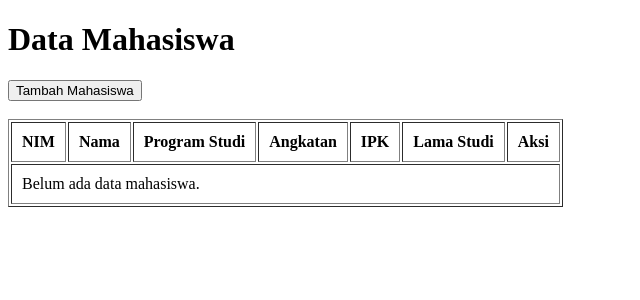
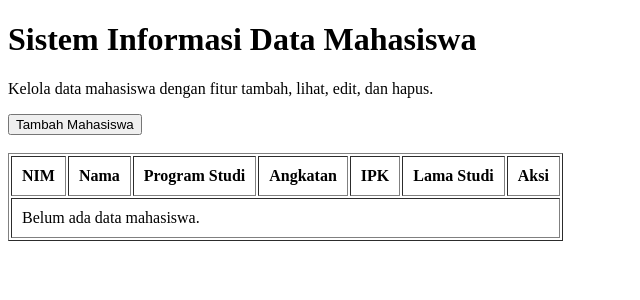
Before and after one commit to muhammadindra93266-del/mahasiswa-app, a Flask app: page / in a window 1280 px wide. Shown: the top 300 px of the page, without its empty margins (0-640 px from the left). Run offline with Flask 3, Linux system fonts and the light colour scheme; data that the repository does not hold is empty.

Commit message:
Perbaiki tampilan halaman utama

```diff
--- a/templates/index.html
+++ b/templates/index.html
@@ -6,7 +6,8 @@
 </head>
 <body>
 
-    <h1>Data Mahasiswa</h1>
+    <h1>Sistem Informasi Data Mahasiswa</h1>
+    <p>Kelola data mahasiswa dengan fitur tambah, lihat, edit, dan hapus.</p>
 
     <a href="{{ url_for('tambah') }}">
         <button>Tambah Mahasiswa</button>
```
